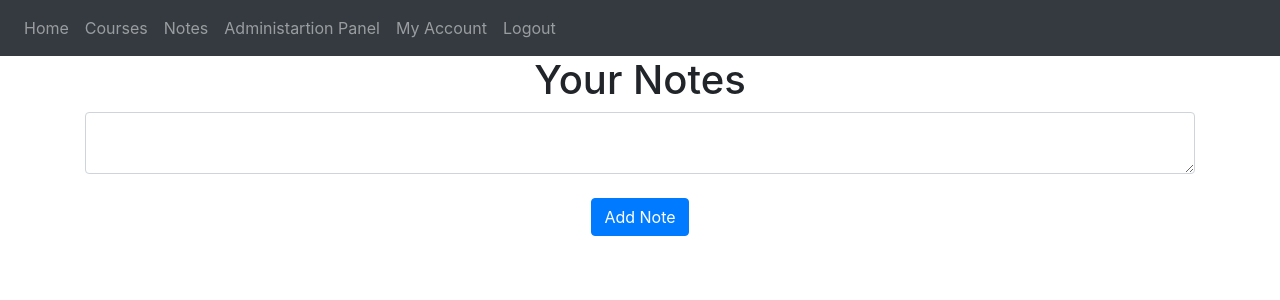
After one commit to DKalinowsky/Python---REST_API, a Flask app: page /notes in a window 1280 px wide. The commit adds this page. Shown: the top 300 px of the page. Run offline with Flask 3, Linux system fonts and the light colour scheme; a user stored in the database is signed in; data that the repository does not hold is empty; some libraries are stand-ins or nearby versions.

Commit message:
rozbudowa funkcjonalnosci

```diff
--- a/website/models.py
+++ b/website/models.py
@@ -15,6 +15,7 @@ class User(db.Model, UserMixin):
     email = db.Column(db.String(150), unique=True)
     password = db.Column(db.String(150))
     first_name = db.Column(db.String(150))
+    #admin = db.Column(db.Boolean)
     notes = db.relationship('Note')
     courses = db.relationship('Course')
 
--- a/website/templates/base.html
+++ b/website/templates/base.html
@@ -31,6 +31,17 @@
         <div class="navbar-nav">
           {% if user.is_authenticated %}
           <a class="nav-item nav-link" id="home" href="/">Home</a>
+          <a class="nav-item nav-link" id="courses" href="/courses">Courses</a>
+          <a class="nav-item nav-link" id="notes" href="/notes">Notes</a>
+          <a class="nav-item nav-link" id="administration_panel" href="/administration_panel">Administartion Panel</a>
+          <a class="nav-item nav-link" id="my_account" href="/my_account">My Account</a>
+          <a class="nav-item nav-link" id="logout" href="/logout">Logout</a>
+          {% elif user.admin%}
+          <a class="nav-item nav-link" id="home" href="/">Home</a>
+          <a class="nav-item nav-link" id="courses" href="/courses">Courses</a>
+          <a class="nav-item nav-link" id="notes" href="/notes">Notes</a>
+          <a class="nav-item nav-link" id="administration_panel" href="/administration_panel">Administartion Panel</a>
+          <a class="nav-item nav-link" id="my_account" href="/my_account">My Account</a>
           <a class="nav-item nav-link" id="logout" href="/logout">Logout</a>
           {% else %}
           <a class="nav-item nav-link" id="login" href="/login">Login</a>
--- /dev/null
+++ b/website/templates/notes.html
@@ -0,0 +1,34 @@
+{% extends "base.html" %}
+{% block title %}Home{% endblock %}
+{% block content%}
+    <h1 align="center">Your Notes</h1>
+    <ul class="list-group list-group-flush" id="notes">
+      {% for note in user.notes %}
+      <li class="list-group-item">
+        {{ note.data }}
+        <button type="button" class="close" onClick="deleteNote({{ note.id }})">
+          <span aria-hidden="true">&times;</span>
+        </button>
+      </li>
+      {% endfor %}
+    </ul>
+    <form method="POST">
+      <textarea name="note" id="note" class="form-control"></textarea>
+      <br />
+      <div align="center">
+        <button type="submit" class="btn btn-primary">Add Note</button>
+      </div>
+    </form>
+    {% endblock %}
+    {% block javascript %}
+    <script type="text/javascript">
+      function deleteNote(noteId) {
+  fetch("/delete-note", {
+    method: "POST",
+    body: JSON.stringify({ noteId: noteId }),
+  }).then((_res) => {
+    window.location.href = "/notes";
+  });
+  }
+</script>
+{% endblock %}
--- a/website/views.py
+++ b/website/views.py
@@ -22,6 +22,33 @@ def home():
 
     return render_template("home.html", user=current_user)
 
+@views.route('/notes', methods=['GET', 'POST'])
+@login_required
+def notes():
+    if request.method == 'POST':
+        note = request.form.get('note')#Gets the note from the HTML
+
+        if len(note) < 1:
+            flash('Note is too short!', category='error')
+        else:
+            new_note = Note(data=note, user_id=current_user.id)  #schemat dla notatki
+            db.session.add(new_note) #dodowanie notatki
+            db.session.commit()
+            flash('Note added!', category='success')
+
+    return render_template("notes.html", user=current_user)
+
+@views.route('/courses', methods=['GET'])
+@login_required
+def courses():
+
+    return render_template("courses.html", user=current_user)
+
+@views.route('/administration_panel', methods=['GET'])
+@login_required
+def administration_panel():
+
+    return render_template("administration_panel.html", user=current_user)
 
 @views.route('/delete-note', methods=['POST'])
 def delete_note():
```
Also changed, not shown: website/auth.py (+55 -1 lines), website/templates/administration_panel.html (added, +23 -0 lines), website/templates/courses.html (added, +19 -0 lines), website/templates/home.html (+1 -46 lines), instance/database.db.
